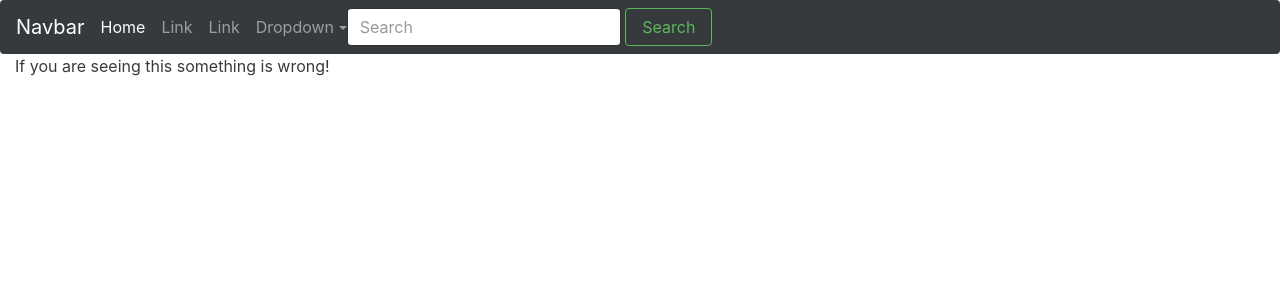
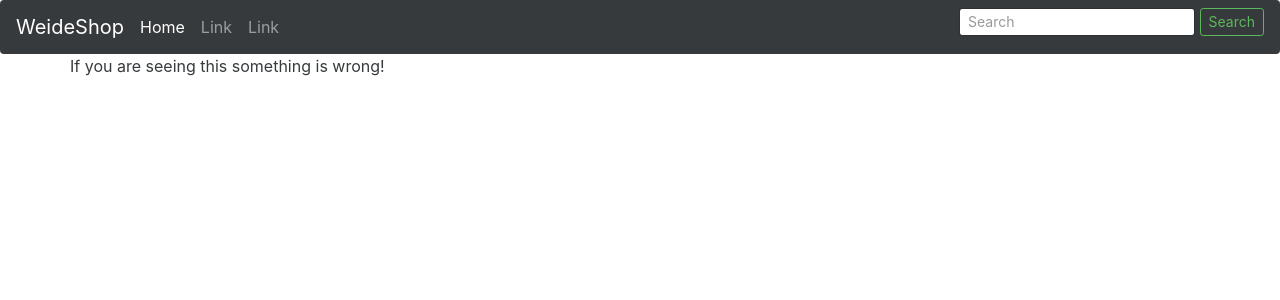
Before and after one commit to michaelgichia/WeideShop, a Django app: template weideshop/templates/base.html in a window 1280 px wide. Shown: the top 300 px of the page. Run offline with Django 3.2, Linux system fonts and the light colour scheme; the template is opened without the code that fills it, so the values that code supplies are empty; some libraries are stand-ins or nearby versions.

Commit message:
Navbar pretified.

```diff
--- a/weideshop/templates/base.html
+++ b/weideshop/templates/base.html
@@ -16,10 +16,12 @@
 
 <body>
 {% include 'includes/navbar.html' %}
-    <div class="container-fluid">
+    <div class="container">
+        <div class="row">
         {% block main %}
         <p>If you are seeing this something is wrong!</p>
         {% endblock %}
+        </div>
     </div>
     <!-- js files -->
     <script src="{% static 'js/jquery-3.1.1.min.js' %}"></script>
--- a/weideshop/templates/includes/navbar.html
+++ b/weideshop/templates/includes/navbar.html
@@ -1,8 +1,8 @@
 <nav class="navbar navbar-dark bg-inverse">
     <button class="navbar-toggler hidden-lg-up" type="button" data-toggle="collapse" data-target="#navbarResponsive" aria-controls="navbarResponsive" aria-expanded="false" aria-label="Toggle navigation"></button>
     <div class="collapse navbar-toggleable-md" id="navbarResponsive">
-        <a class="navbar-brand" href="#">Navbar</a>
-        <ul class="nav navbar-nav">
+        <a class="navbar-brand" href="#">WeideShop</a>
+        <ul class="nav navbar-nav style-nav">
             <li class="nav-item active">
                 <a class="nav-link" href="#">Home <span class="sr-only">(current)</span></a>
             </li>
@@ -12,35 +12,10 @@
             <li class="nav-item">
                 <a class="nav-link" href="#">Link</a>
             </li>
-            <li class="nav-item dropdown">
-                <a class="nav-link dropdown-toggle" href="http://example.com" id="responsiveNavbarDropdown" data-toggle="dropdown" aria-haspopup="true" aria-expanded="false">Dropdown</a>
-                <div class="dropdown-menu" aria-labelledby="responsiveNavbarDropdown">
-                    <a class="dropdown-item" href="#">Action</a>
-                    <a class="dropdown-item" href="#">Another action</a>
-                    <a class="dropdown-item" href="#">Something else here</a>
-                </div>
-            </li>
         </ul>
-        <form class="form-inline float-xs-right">
-            <input class="form-control" type="text" placeholder="Search">
-            <button class="btn btn-outline-success" type="submit">Search</button>
+        <form class="form-inline pull-lg-right">
+            <input class="form-control form-control-sm" type="text" placeholder="Search">
+            <button class="btn btn-outline-success btn-sm" type="submit">Search</button>
         </form>
     </div>
 </nav>
-<!-- <nav class="navbar navbar-default navbar-fixed-top navbar-dark bg-inverse">
-    <ul class="nav navbar-nav">
-        <li class="nav-item active">
-            <a class="nav-link" href="#">Home <span class="sr-only">(current)</span></a>
-        </li>
-        <li class="nav-item">
-            <a class="nav-link" href="#">Features</a>
-        </li>
-        <li class="nav-item">
-            <a class="nav-link" href="#">Pricing</a>
-        </li>
-        <li class="nav-item">
-            <a class="nav-link" href="#">About</a>
-        </li>
-    </ul>
-</nav>
- -->
```
Also changed, not shown: weideshop/static/css/project.css (+31 -0 lines).
